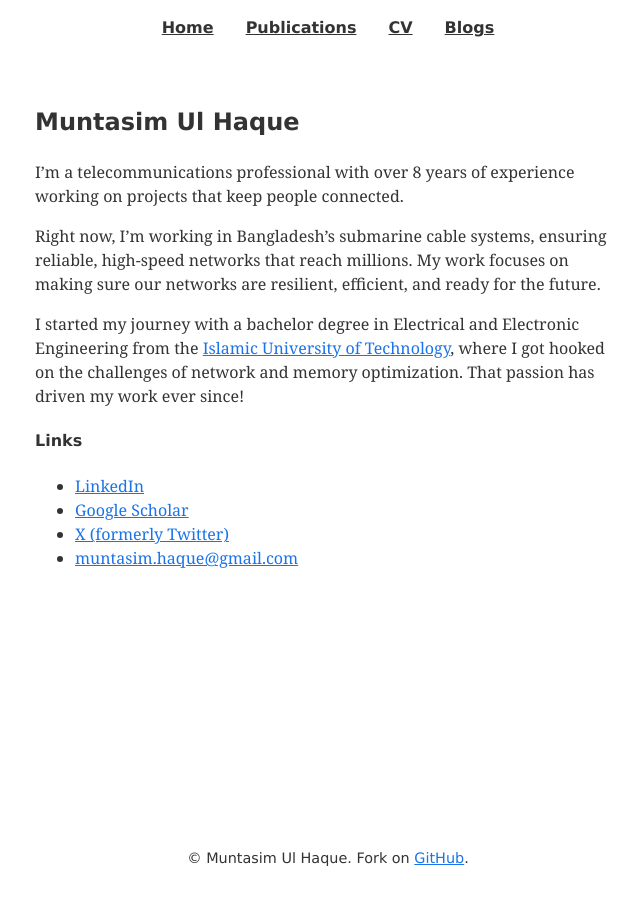
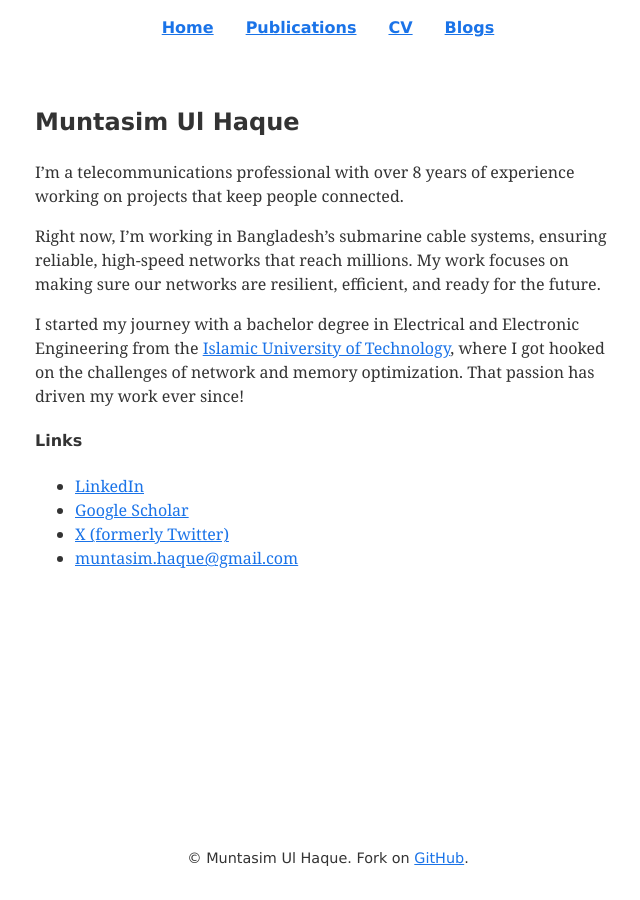
Before and after one commit to muntasimulhaque/muntasimulhaque.github.io, a Jekyll site: the page built from index.md, in a window 1280 px wide. Shown: the whole page, without its empty margins (312-952 px from the left). Built offline with Jekyll 4.4.1, drawn with Linux system fonts in a browser that asks for light colours; our own code applies the rules of GitHub Pages for plain Markdown files.

Commit message:
Update main.css

```diff
--- a/assets/css/main.css
+++ b/assets/css/main.css
@@ -77,7 +77,7 @@ nav li {
 
 nav a {
     font-family: Verdana, Geneva, sans-serif; /* Verdana for headings */
-    color: var(--primary-color);
+    color: var(--link-color);
     font-weight: bold;
 }
 
@@ -202,7 +202,7 @@ footer {
     nav a {
         font-family: Verdana, Geneva, sans-serif; /* Verdana for headings */
         display: block;
-        color: var(--primary-color);
+        color: var(--link-color);
         padding: 0.5rem 1rem;
     }
 }
```
